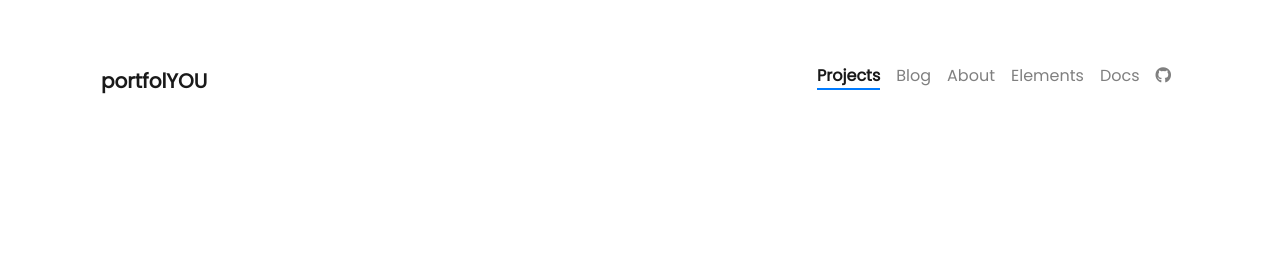
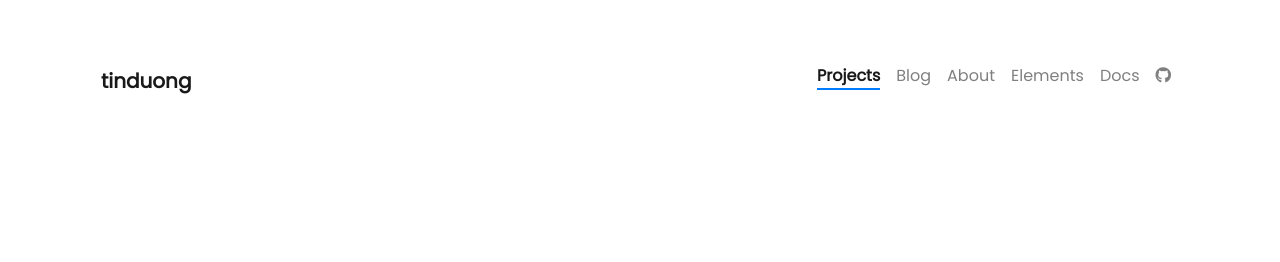
Before and after one commit to tinduong/tinduong.github.io, a Jekyll site: the page built from _projects/(1) PlaceHolder Project.md, in a window 1280 px wide. Shown: the top 262 px of the page. Built offline with Jekyll 4.4.1, drawn with Linux system fonts in a browser that asks for light colours; nearby versions of some CDN libraries.

Commit message:
test changed title

```diff
--- a/_config.yml
+++ b/_config.yml
@@ -1,12 +1,12 @@
 ### Site Settings ###
-title               : portfolYOU
+title               : tinduong
 description         : >-                               # >- means to ignore newlines until "url:"
                       "I turn coffee :coffee: into code,
                       use tabs over spaces
                       and never broke production."
 
 url                 : ""                               # base hostname & protocol for your site (e.g. http://example.com)
-baseurl             : "/portfolYOU"                    # subpath of your site (e.g. /blog) [IMPORTANT: use "" if your are hosting at https://username.github.io directly]
+baseurl             : ""                               # subpath of your site (e.g. /blog) [IMPORTANT: use "" if your are hosting at https://username.github.io directly]
 repository          : YoussefRaafatNasry/portfolYOU    # repository metadata on GitHub Pages [know more at https://help.github.com/en/articles/repository-metadata-on-github-pages]
 #remote_theme       : YoussefRaafatNasry/portfolYOU    # uncomment this if you are using it as a remote theme
 
```
